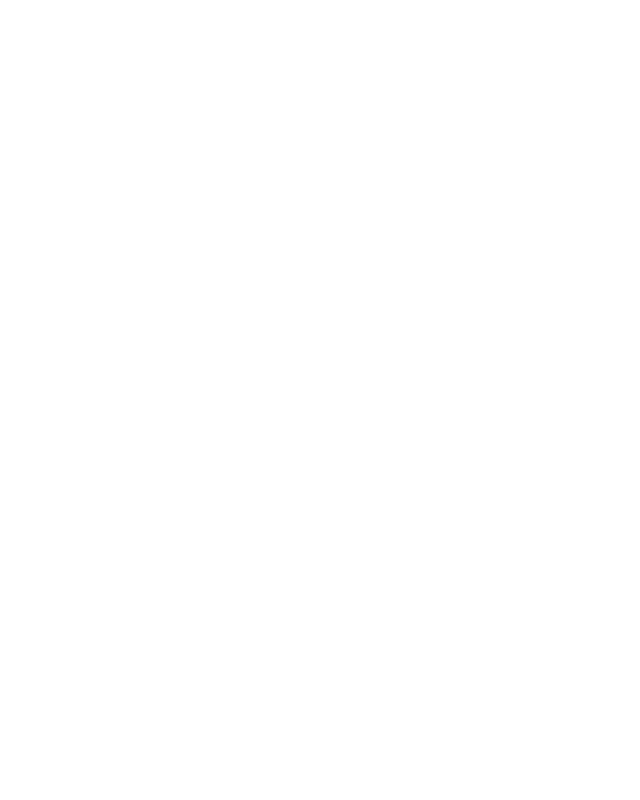
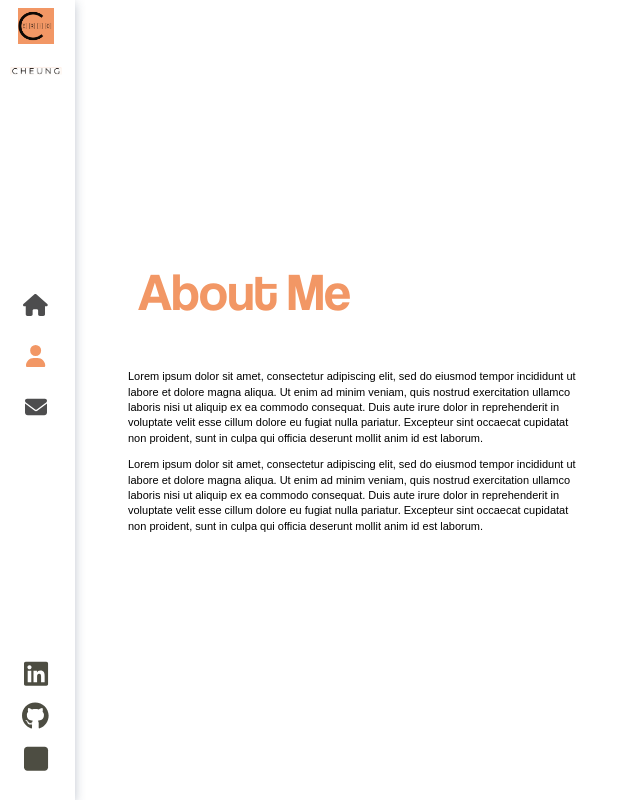
Before and after one commit to ercheung3/portfolio-react, a React (Create React App) app in the folder portfolio-react/: page /about in a window 1280 px wide. Before the commit this address had no page. Shown: the whole page, without its empty margins (0-640 px from the left). Built offline with nearby package versions, Linux system fonts and the light colour scheme.

Commit message:
Added About Page

```diff
--- a/portfolio-react/src/App.jsx
+++ b/portfolio-react/src/App.jsx
@@ -3,6 +3,7 @@
 import { Routes, Route } from 'react-router-dom'
 import Layout from './components/Layout'
 import Home from './components/Home'
+import About from './components/About'
 
 function App() {
   return (
@@ -10,6 +11,7 @@
       <Routes>
         <Route path="/" element={<Layout />}>
           <Route index element={<Home />} />
+          <Route path="/about" element={<About />} />
         </Route>
       </Routes>
     </>
--- /dev/null
+++ b/portfolio-react/src/components/About/index.js
@@ -0,0 +1,54 @@
+import './index.scss'
+import AnimatedLetters from '../AnimatedLetters'
+import { useEffect, useState } from 'react'
+
+const About = () => {
+  const [letterClass, setLetterClass] = useState('text-animate')
+  const stringsToSplit = {
+    title: 'About Me',
+  }
+  const indexShift = 10
+  const titleArray = stringsToSplit['title'].split('')
+
+  useEffect(() => {
+    setTimeout(() => {
+      setLetterClass('text-animate-hover')
+    }, 2000)
+  }, [])
+
+  return (
+    <div className="container about-page">
+      <div className="text-zone">
+        <h1>
+          <AnimatedLetters
+            letterClass={letterClass}
+            strArray={titleArray}
+            index={indexShift}
+          />
+        </h1>
+        <p>
+          Lorem ipsum dolor sit amet, consectetur adipiscing elit, sed do
+          eiusmod tempor incididunt ut labore et dolore magna aliqua. Ut enim ad
+          minim veniam, quis nostrud exercitation ullamco laboris nisi ut
+          aliquip ex ea commodo consequat. Duis aute irure dolor in
+          reprehenderit in voluptate velit esse cillum dolore eu fugiat nulla
+          pariatur. Excepteur sint occaecat cupidatat non proident, sunt in
+          culpa qui officia deserunt mollit anim id est laborum.
+        </p>
+        <p>
+          Lorem ipsum dolor sit amet, consectetur adipiscing elit, sed do
+          eiusmod tempor incididunt ut labore et dolore magna aliqua. Ut enim ad
+          minim veniam, quis nostrud exercitation ullamco laboris nisi ut
+          aliquip ex ea commodo consequat. Duis aute irure dolor in
+          reprehenderit in voluptate velit esse cillum dolore eu fugiat nulla
+          pariatur. Excepteur sint occaecat cupidatat non proident, sunt in
+          culpa qui officia deserunt mollit anim id est laborum.
+        </p>
+      </div>
+
+      <div className="about-image"></div>
+    </div>
+  )
+}
+
+export default About
--- a/portfolio-react/src/components/Layout/index.scss
+++ b/portfolio-react/src/components/Layout/index.scss
@@ -39,3 +39,48 @@
   animation: fadeIn 1s forwards;
   animation-delay: 1s;
 }
+
+.about-page {
+  .text-zone {
+    position: absolute;
+    left: 10%;
+    top: 50%;
+    transform: translateY(-50%);
+    width: 35%;
+    vertical-align: middle;
+    display: table-cell;
+    max-height: 90%;
+
+    h1 {
+      font-size: 53px;
+      font-family: 'Coolvetica';
+      color: $primary-color;
+      font-weight: 400;
+      margin-top: 0;
+      position: relative;
+      margin-bottom: 40px;
+      left: 10px;
+    }
+
+    p {
+      font-style: 13px;
+      color: #000;
+      font-family: sans-serif;
+      font-weight: 300;
+      min-width: fit-content;
+      animation: pulse 1s;
+
+      &:nth-of-type(1) {
+        animation-delay: 1.1s;
+      }
+
+      &:nth-of-type(2) {
+        animation-delay: 1.2s;
+      }
+
+      &:nth-of-type(3) {
+        animation-delay: 1.3s;
+      }
+    }
+  }
+}
--- a/portfolio-react/src/components/Sidebar/index.scss
+++ b/portfolio-react/src/components/Sidebar/index.scss
@@ -13,7 +13,7 @@
   z-index: 3;
   //prevents overflow to container
   min-height: 500px;
-  border-right: 5px solid transparent;
+  border-right: 0.3em solid transparent;
   box-shadow: 0px 3px 10px 0px rgb(38 59 94 / 29%);
   animation: slideInLeft 0.5s backwards;
 
@@ -70,8 +70,8 @@
 
       &:after {
         content: '';
-        font-size: 1em;
-        letter-spacing: 2px;
+        font-size: 0.75em;
+        letter-spacing: 1px;
         position: absolute;
         bottom: 0;
         display: block;
@@ -85,19 +85,19 @@
     a.home-link {
       &:after {
         content: 'home';
-        border-right: 0.5em solid $primary-color;
+        border-right: 0.3em solid $primary-color;
       }
     }
     a.about-link {
       &:after {
         content: 'about';
-        border-right: 0.5em solid $primary-color;
+        border-right: 0.3em solid $primary-color;
       }
     }
     a.contact-link {
       &:after {
         content: 'contact';
-        border-right: 0.5em solid $primary-color;
+        border-right: 0.3em solid $primary-color;
       }
     }
 
@@ -137,6 +137,6 @@
   }
 
   @include responsive($lg) {
-    width: 5em;
+    width: 6.5em;
   }
 }
```
Also changed, not shown: portfolio-react/src/components/About/index.scss (added). Lines whose indentation alone changed are shown as unchanged.
